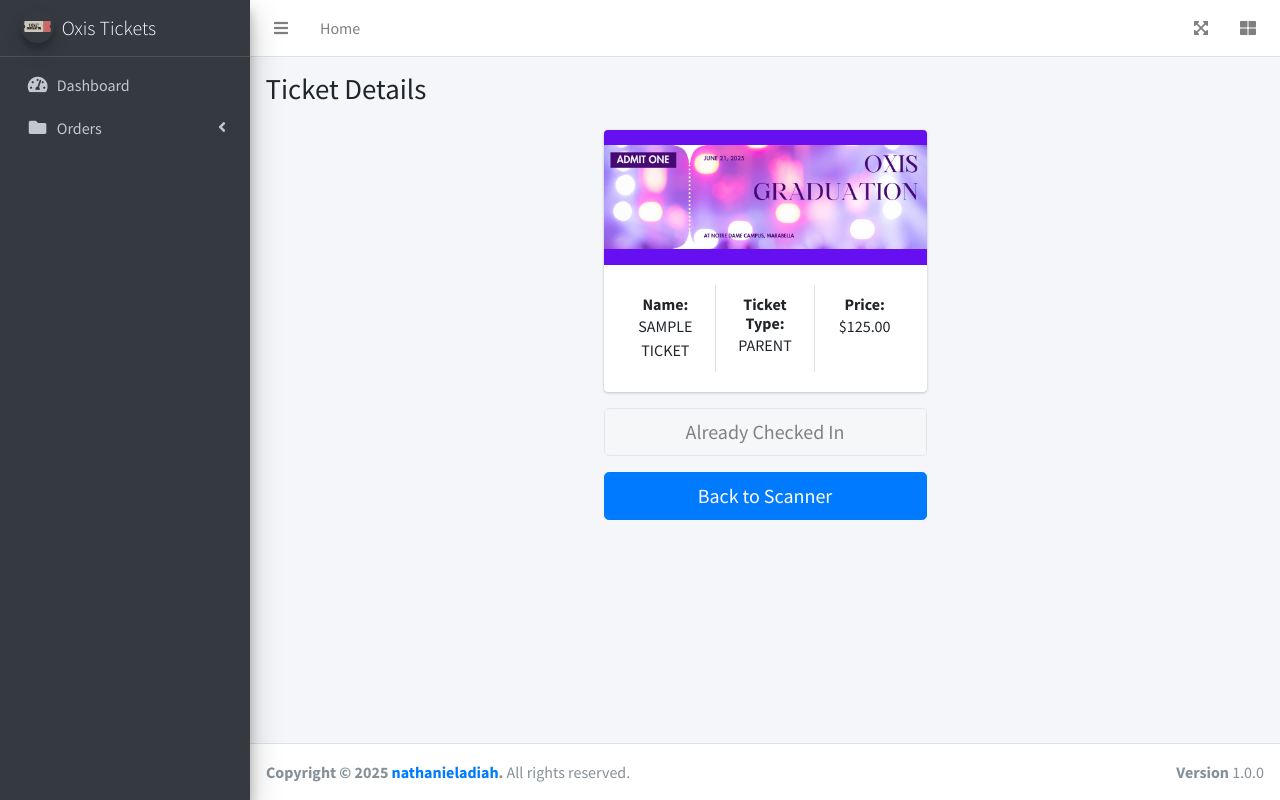
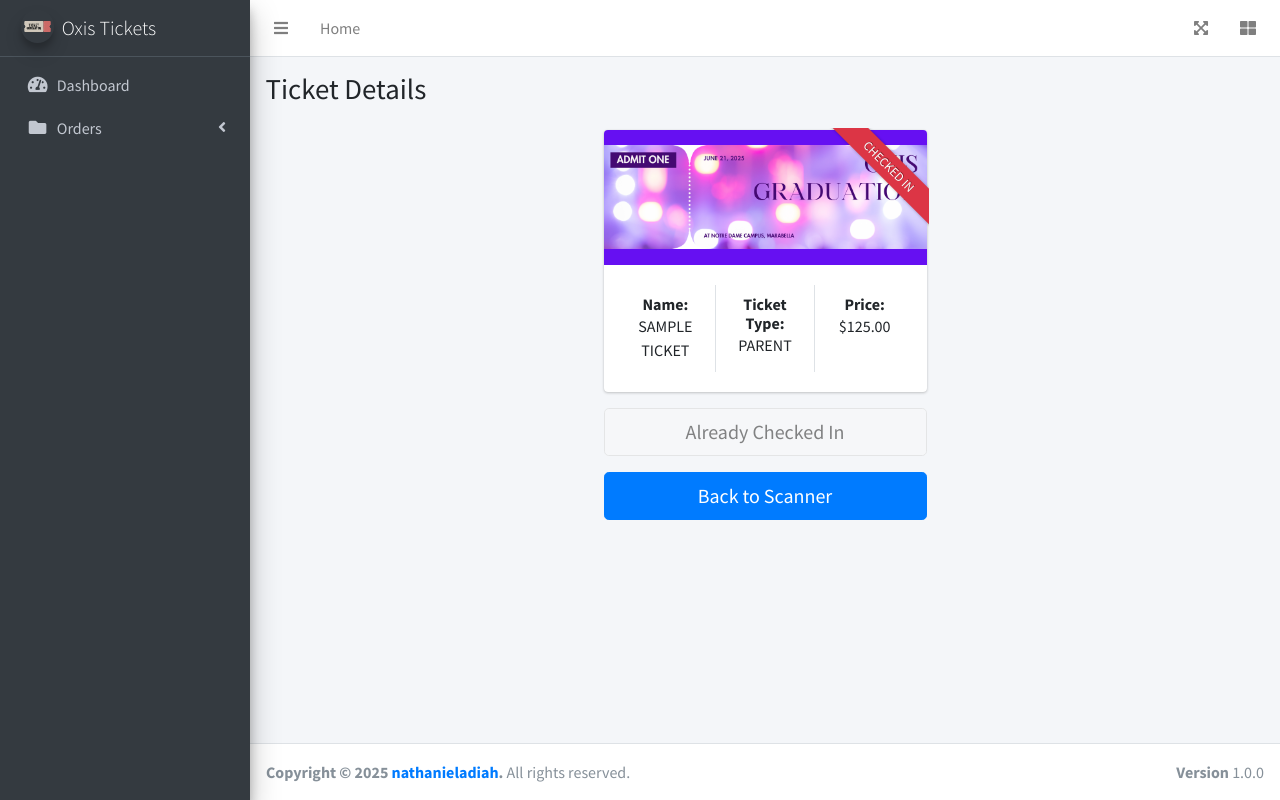
Before and after one commit to adiah-web-dev/oxis-tickets, a Django app: page /scanner/tickets/00000000-0000-0000-0000-000000000001/ in a window 1280 px wide. Run offline with Django 5.2, Linux system fonts and the light colour scheme; tables that the repository leaves empty hold one stand-in row (values such as "Sample post"); some libraries are stand-ins or nearby versions.

Commit message:
Add ribbon to checked in tickets

```diff
--- a/tickets/templates/tickets/ticket_detail.html
+++ b/tickets/templates/tickets/ticket_detail.html
@@ -11,9 +11,16 @@
 		<div class="col-md-4 offset-md-4">
 			<!-- Widget: user widget style 1 -->
 			<div class="card card-widget widget-user">
+
 				<!-- Add the bg color to the header using any of the bg-* classes -->
 				<div class="widget-user-header text-white bg-indigo"
-							style="background: url('{% static 'img/grad-ticket.png' %}') center center; background-size: contain; background-repeat: no-repeat;">
+						style="background: url('{% static 'img/grad-ticket.png' %}') center center; background-size: contain; background-repeat: no-repeat;">
+
+						<div class="ribbon-wrapper ribbon-lg">
+							<div class="ribbon bg-danger">
+								Checked In
+							</div>
+						</div>
 				</div>
 				{% comment %} <div class="widget-user-image">
 					<img class="img-circle" src="../dist/img/user3-128x128.jpg" alt="User Avatar">
```
